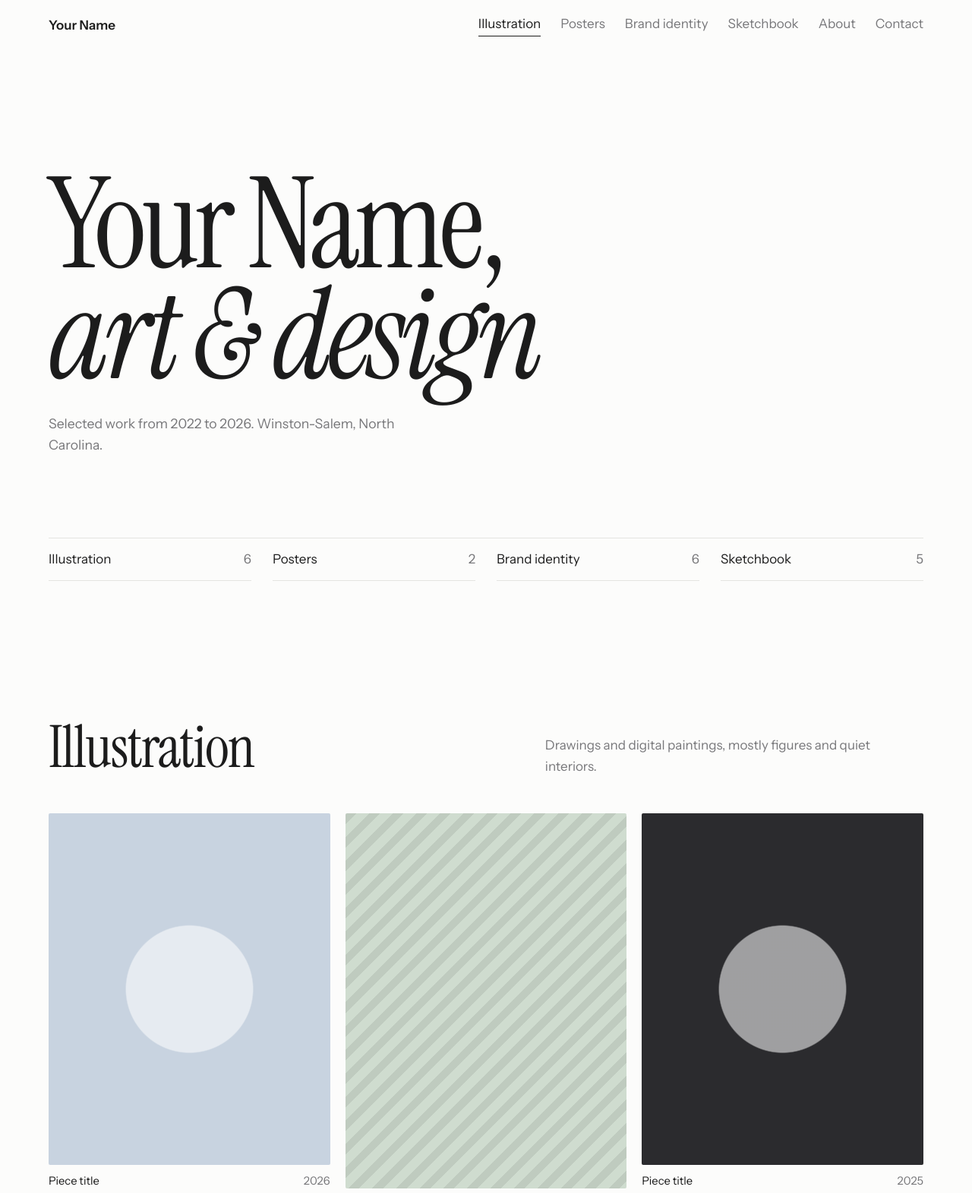
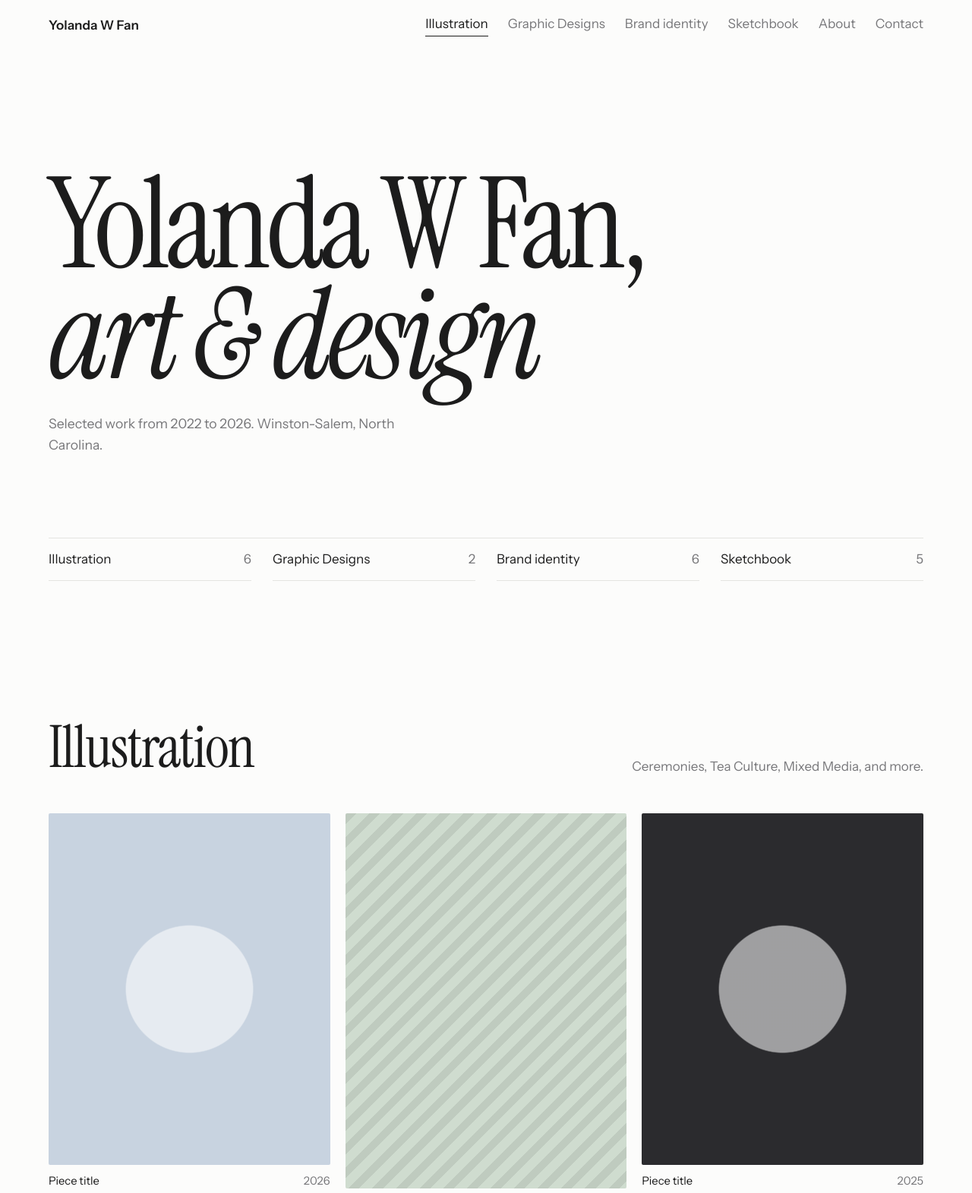
Before and after one commit to yolandaw-fan/design-art, a plain HTML site: page index.html in a window 1280 px wide. Shown: the top 1571 px of the page at 76% size. Drawn offline with Linux system fonts and the light colour scheme.

Commit message:
Update index.html

```diff
--- a/index.html
+++ b/index.html
@@ -104,14 +104,14 @@
 <body>
 
 <header class="bar" id="bar">
-  <a class="mark" href="#top">Your Name</a>
+  <a class="mark" href="#top">Yolanda W Fan</a>
   <nav id="nav" aria-label="Sections"></nav>
 </header>
 
 <main id="top">
   <section class="cover">
     <div class="title">
-      <h1 class="serif">Your Name,<br><em>art &amp; design</em></h1>
+      <h1 class="serif">Yolanda W Fan,<br><em>art &amp; design</em></h1>
       <p class="sub">Selected work from 2022 to 2026. Winston-Salem, North Carolina.</p>
     </div>
     <ul class="index" id="index"></ul>
@@ -153,7 +153,7 @@
    Without src, a colored placeholder is shown (c = color, r = shape like "4/5", s = placeholder style). */
 const groups = [
   { id:"illustration", title:"Illustration", layout:"wall",
-    text:"Drawings and digital paintings, mostly figures and quiet interiors.",
+    text:"Ceremonies, Tea Culture, Mixed Media, and more.",
     pieces:[
       { title:"Piece title", meta:"2026", c:"#c8d3e0", r:"4/5", s:"circle" },
       { title:"Piece title", meta:"2026", c:"#e9d5cf", r:"1/1", s:"arc" },
@@ -162,11 +162,11 @@ const groups = [
       { title:"Piece title", meta:"2025", c:"#2b2b2e", r:"4/5", s:"circle" },
       { title:"Piece title", meta:"2024", c:"#efe3b8", r:"1/1", s:"arc" }
     ]},
-  { id:"posters", title:"Posters", layout:"pair",
-    text:"Typography-led posters for events, exhibitions, and personal projects.",
+  { id:"Graphics", title:"Graphic Designs", layout:"pair",
+    text:"Graphic design for events, marketing, and personal projects.",
     pieces:[
-      { title:"Poster title", meta:"Screen print, 2026", c:"#e4572e", r:"3/4", s:"split" },
-      { title:"Poster title", meta:"Digital, 2025", c:"#1f3a5f", r:"3/4", s:"stripes" }
+      { title:"Design title", meta:"Screen print, 2026", c:"#e4572e", r:"3/4", s:"split" },
+      { title:"Design title", meta:"Digital, 2025", c:"#1f3a5f", r:"3/4", s:"stripes" }
     ]},
   { id:"identity", title:"Brand identity", layout:"tiles",
     text:"Logos, color systems, and packaging for small businesses.",
```
